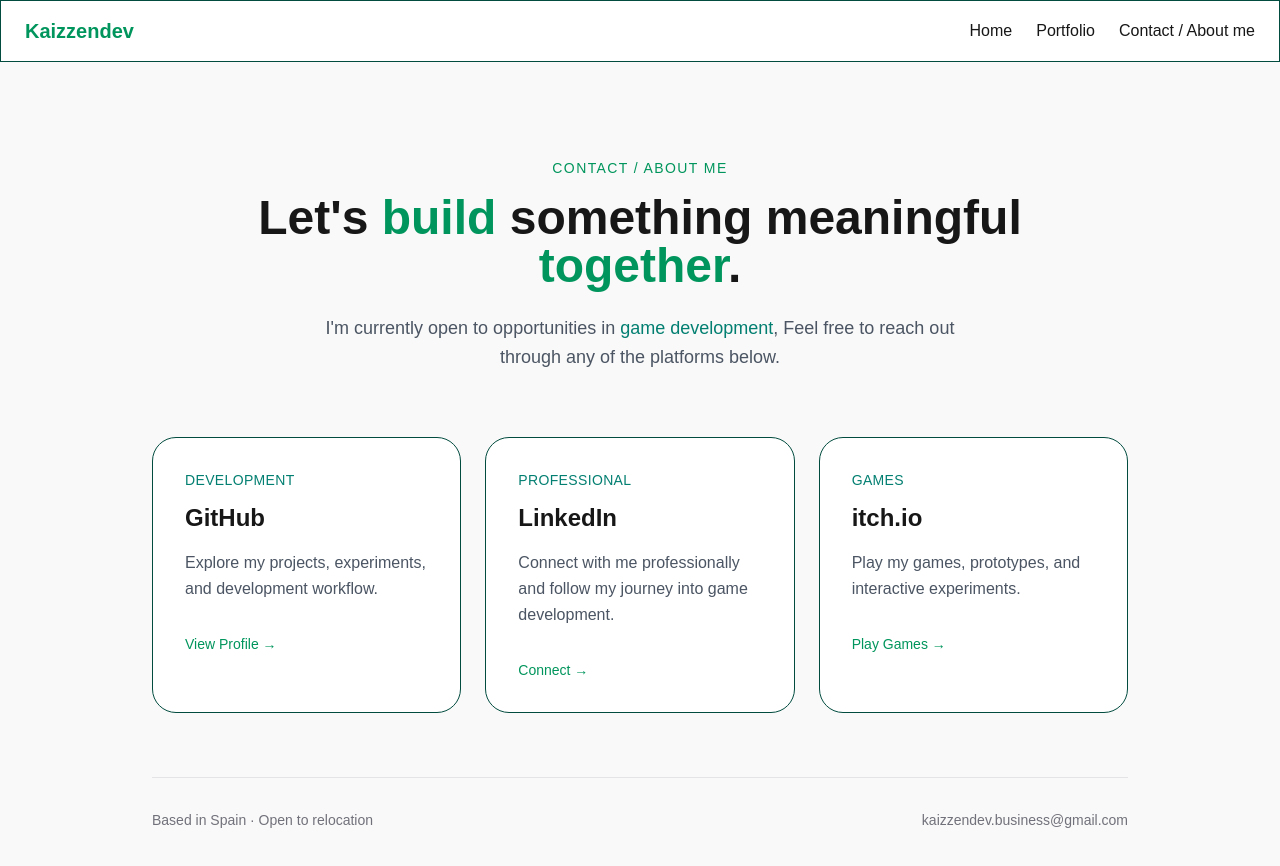
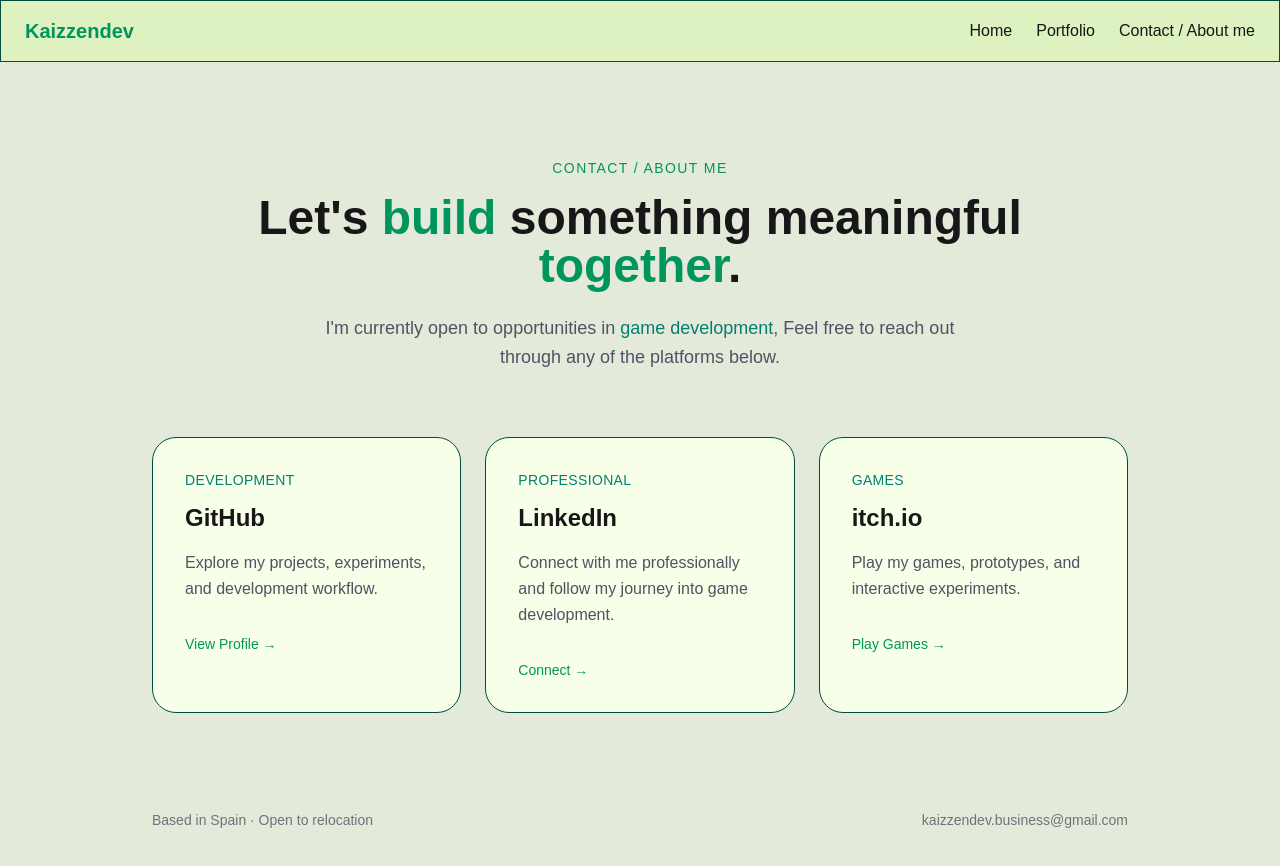
Before and after one commit to Kaizzendev/portfolio, a Next.js app: page /about in a window 1280 px wide. Shown: the top 866 px of the page. Built offline with nearby package versions, Linux system fonts and the light colour scheme.

Commit message:
feat: color adjustments

```diff
--- a/app/about/page.tsx
+++ b/app/about/page.tsx
@@ -21,7 +21,7 @@ export default function About() {
         <a
           href="https://github.com/Kaizzendev"
           target="_blank"
-          className="group rounded-3xl border border-zinc-200 bg-white p-8 transition hover:-translate-y-1 hover:border-zinc-300 hover:shadow-lg"
+          className="group rounded-3xl border border-zinc-200 card p-8 transition hover:-translate-y-1 hover:border-zinc-300 hover:shadow-lg"
         >
           <p className="text-sm uppercase tracking-wide secondary-text">
             Development
@@ -43,7 +43,7 @@ export default function About() {
         <a
           href="https://www.linkedin.com/in/miguel-garc%C3%ADa-garc%C3%ADa-1a105420b/"
           target="_blank"
-          className="group rounded-3xl border border-zinc-200 bg-white p-8 transition hover:-translate-y-1 hover:border-zinc-300 hover:shadow-lg"
+          className="group rounded-3xl border border-zinc-200 card p-8 transition hover:-translate-y-1 hover:border-zinc-300 hover:shadow-lg"
         >
           <p className="text-sm uppercase tracking-wide secondary-text">
             Professional
@@ -65,7 +65,7 @@ export default function About() {
         <a
           href="https://kaizzendev.itch.io/"
           target="_blank"
-          className="group rounded-3xl border border-zinc-200 bg-white p-8 transition hover:-translate-y-1 hover:border-zinc-300 hover:shadow-lg"
+          className="group rounded-3xl border border-zinc-200 card p-8 transition hover:-translate-y-1 hover:border-zinc-300 hover:shadow-lg"
         >
           <p className="text-sm uppercase tracking-wide secondary-text">
             Games
--- a/app/globals.css
+++ b/app/globals.css
@@ -1,14 +1,15 @@
 @import "tailwindcss";
 
 :root {
-  --background: #f9f9f9;
+  --background: #e4eada;
   --foreground: #171717;
   --primary-color: #00955c;
   --secondary-color: #037f71;
   --paragraph-color: #4b5563;
-  --card-color: white;
+  --card-color: #f7ffe9;
   --border-color: #024c3f;
   --chip-background: #000000ce;
+  --navbar-background: #def1c0;
 }
 
 @theme inline {
@@ -29,6 +30,9 @@ body {
   background: var(--background);
   color: var(--foreground);
   font-family: Arial, Helvetica, sans-serif;
+}
+.nav-background {
+  background: var(--navbar-background);
 }
 
 .primary-text {
--- a/components/navbar.tsx
+++ b/components/navbar.tsx
@@ -2,7 +2,7 @@ import Link from "next/link";
 
 export function Navbar() {
   return (
-    <header className="border-b border bg-white">
+    <header className="border-b border nav-background">
         <nav className="mx-auto flex max-w-7xl items-center justify-between px-6 py-4">
             <div className="text-xl font-semibold primary-text">
                 <Link href="/">Kaizzendev</Link>
```
